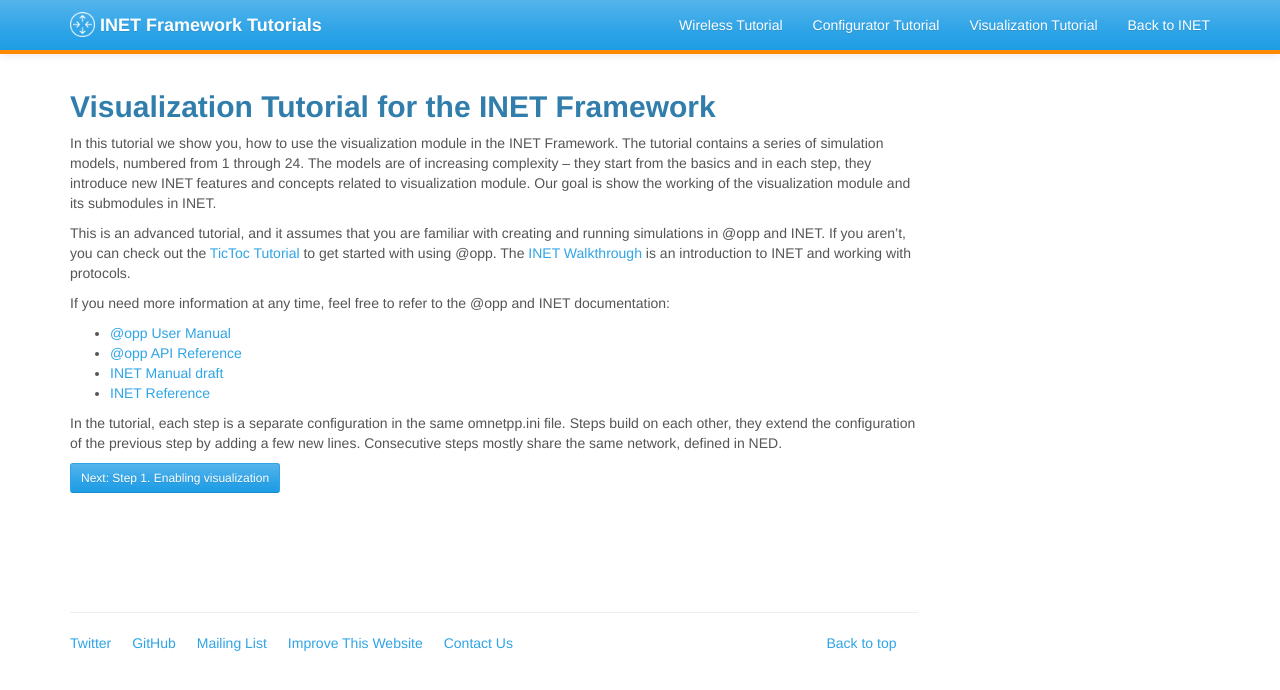
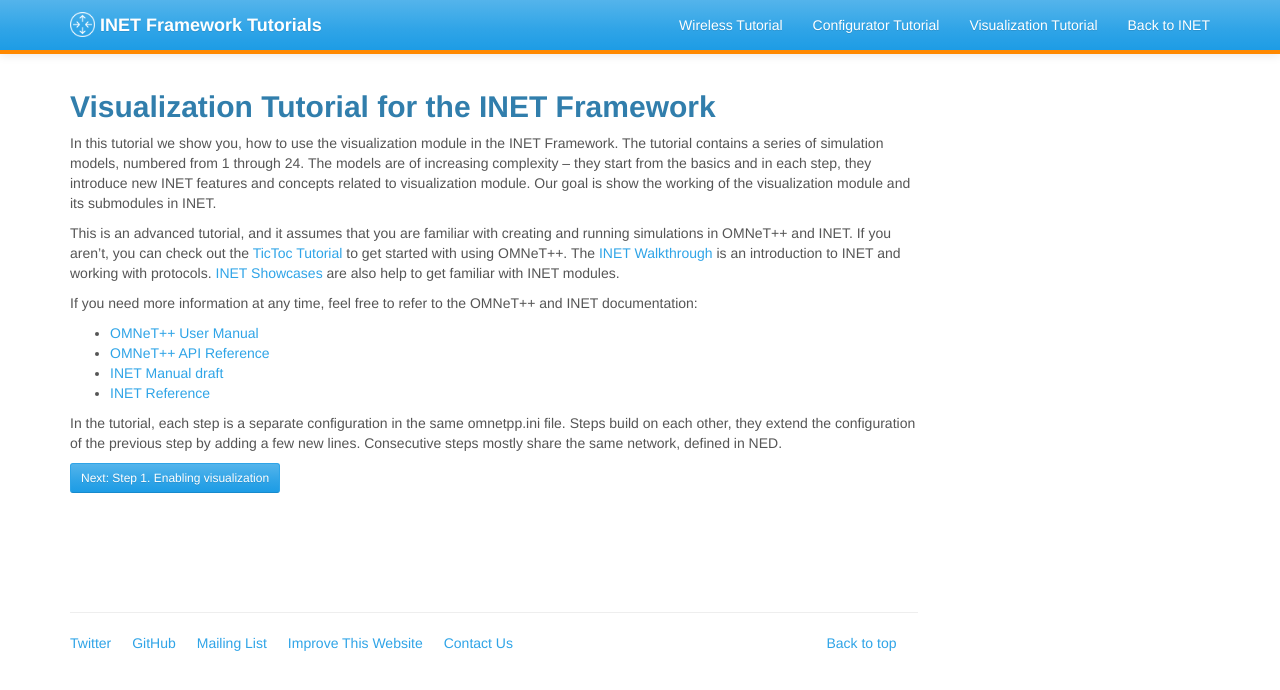
Before and after one commit to inet-framework/inet-tutorials, a Jekyll site: the page built from visualization/doc/index.md, in a window 1280 px wide. Shown: the top 690 px of the page. Built offline with Jekyll 4.4.1, drawn with Linux system fonts in a browser that asks for light colours; nearby versions of some CDN libraries.

Commit message:
Update Visualization Tutorial Introduction page

```diff
--- a/visualization/doc/index.md
+++ b/visualization/doc/index.md
@@ -6,16 +6,18 @@ tutorial: Visualization
 
 In this tutorial we show you, how to use the visualization module in the INET Framework.
 The tutorial contains a series of simulation models, numbered from 1 through 24.
-The models are of increasing complexity – they start from the basics and in each step, they introduce new INET features and concepts related to visualization module.
+The models are of increasing complexity – they start from the basics and in each step,
+they introduce new INET features and concepts related to visualization module.
 Our goal is show the working of the visualization module and its submodules in INET.
 
-This is an advanced tutorial, and it assumes that you are familiar with creating and running simulations in @opp and  INET.
-If you aren't, you can check out the <a href="https://omnetpp.org/doc/omnetpp/tictoc-tutorial/" target="_blank"> TicToc Tutorial</a> to get started with using @opp. The <a href="../../../doc/walkthrough/tutorial.html" target="_blank"> INET Walkthrough</a> is an introduction to INET and working with protocols.
+This is an advanced tutorial, and it assumes that you are familiar with creating and running simulations in OMNeT++ and INET.
+If you aren't, you can check out the <a href="https://omnetpp.org/doc/omnetpp/tictoc-tutorial/" target="_blank">TicToc Tutorial</a> to get started with using OMNeT++. The <a href="../../../doc/walkthrough/tutorial.html" target="_blank">INET Walkthrough</a> is an introduction to INET and working with protocols.
+<a href="https://inet.omnetpp.org/inet-showcases/" target="_blank">INET Showcases</a> are also help to get familiar with INET modules.
 
-If you need more information at any time, feel free to refer to the @opp and INET documentation:
+If you need more information at any time, feel free to refer to the OMNeT++ and INET documentation:
 
-- <a href="https://omnetpp.org/doc/omnetpp/manual/usman.html" target="_blank">@opp User Manual</a>
-- <a href="https://omnetpp.org/doc/omnetpp/api/index.html" target="_blank">@opp API Reference</a>
+- <a href="https://omnetpp.org/doc/omnetpp/manual/usman.html" target="_blank">OMNeT++ User Manual</a>
+- <a href="https://omnetpp.org/doc/omnetpp/api/index.html" target="_blank">OMNeT++ API Reference</a>
 - <a href="https://omnetpp.org/doc/inet/api-current/inet-manual-draft.pdf" target="_blank">INET Manual draft</a>
 - <a href="https://omnetpp.org/doc/inet/api-current/neddoc/index.html" target="_blank">INET Reference</a>
 
```
